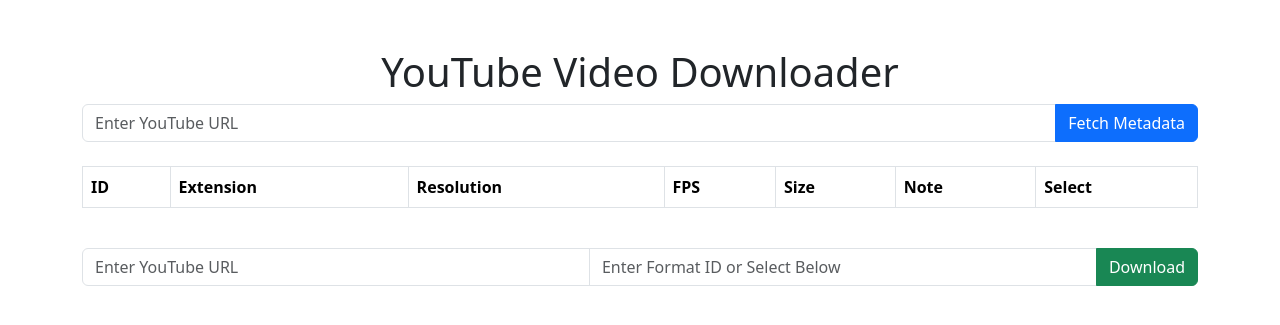
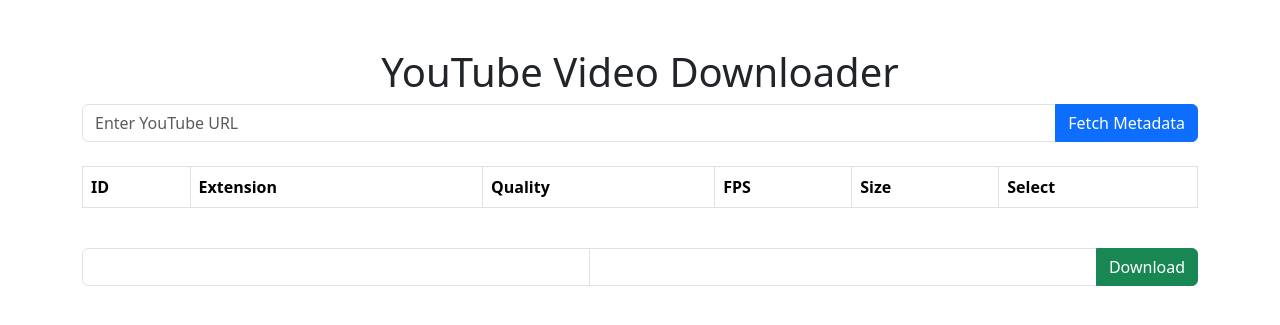
Before and after one commit to HarshVardhanLabs/Youtube-VCDownloader, a Flask app: page / in a window 1280 px wide. Shown: the top 325 px of the page. Run offline with Flask 3, Linux system fonts and the light colour scheme; lists and menus that the app fills with data are empty.

Commit message:
New fetures

```diff
--- a/app.py
+++ b/app.py
@@ -1,151 +1,99 @@
-from flask import Flask, request, render_template, jsonify
+from flask import Flask, render_template, request, jsonify, Response
 import yt_dlp
 import os
-import subprocess
-from googleapiclient.discovery import build
+import time
 
 app = Flask(__name__)
 
-# Google API Key (replace with your own)
-API_KEY = 'AIzaSyD1OXfst-mOuAx6p-ykL2VoRLn7jC6E6KA'
+DOWNLOAD_FOLDER = "static"
+os.makedirs(DOWNLOAD_FOLDER, exist_ok=True)
 
-# Path to FFmpeg (ensure this path is correct)
-FFMPEG_PATH = r"C:\ffmpeg\bin\ffmpeg.exe"
+progress_data = {'progress': '0%'}
 
-# Route for the homepage
+def progress_hook(d):
+    """ Update progress dynamically """
+    if d['status'] == 'downloading':
+        downloaded = d.get('_percent_str', '0%').strip()
+        speed = d.get('_speed_str', 'N/A')
+        eta = d.get('_eta_str', 'N/A')
+
+        # Update global progress
+        progress_data['progress'] = downloaded
+        progress_data['speed'] = speed
+        progress_data['eta'] = eta
+
 @app.route('/')
 def index():
     return render_template('index.html')
 
-# Route to fetch video metadata
 @app.route('/fetch_metadata', methods=['POST'])
 def fetch_metadata():
-    video_url = request.form['video_url']
+    video_url = request.form.get('video_url')
+    if not video_url:
+        return jsonify({'status': 'error', 'message': 'Missing video URL'})
 
+    ydl_opts = {'quiet': True, 'skip_download': True, 'force_generic_extractor': True}
     try:
-        # Extract video ID from the URL
-        video_id = video_url.split("v=")[1].split("&")[0]
+        with yt_dlp.YoutubeDL(ydl_opts) as ydl:
+            info = ydl.extract_info(video_url, download=False)
 
-        # Fetch metadata using YouTube API
-        youtube = build('youtube', 'v3', developerKey=API_KEY)
-        request_metadata = youtube.videos().list(part='snippet,statistics', id=video_id)
-        response_metadata = request_metadata.execute()
+            formats = []
+            for f in info.get('formats', []):
+                formats.append({
+                    'id': f.get('format_id'),
+                    'ext': f.get('ext'),
+                    'quality': f.get('format_note', 'N/A'),
+                    'fps': f.get('fps', 'N/A'),
+                    'size': f.get('filesize', 'Unknown'),
+                    'vcodec': f.get('vcodec', 'N/A'),
+                    'acodec': f.get('acodec', 'N/A'),
+                    'tbr': f.get('tbr', 'N/A'),
+                    'proto': f.get('protocol', 'N/A'),
+                })
 
-        video_data = response_metadata['items'][0]
-        title = video_data['snippet']['title']
-        description = video_data['snippet']['description']
-        views = video_data['statistics']['viewCount']
-
-        # Fetch available formats using yt-dlp
-        ydl_opts = {
-            'quiet': True,
-            'cookiesfrombrowser': 'chrome'  # Use cookies from Chrome browser
-        }
-        with yt_dlp.YoutubeDL(ydl_opts) as ydl:
-            info_dict = ydl.extract_info(video_url, download=False)
-            formats = info_dict.get('formats', [])
-
-            format_list = [
-                {
-                    "id": f.get('format_id'),
-                    "ext": f.get('ext'),
-                    "resolution": f.get('resolution', 'Audio Only'),
-                    "fps": f.get('fps', 'N/A'),
-                    "size": f.get('filesize', 'Unknown'),
-                    "note": f.get('format_note', 'N/A')
-                }
-                for f in formats
-            ]
-
-        return jsonify({
-            'status': 'success',
-            'title': title,
-            'description': description,
-            'views': views,
-            'formats': format_list
-        })
-
+            return jsonify({
+                'status': 'success',
+                'title': info.get('title', 'Unknown'),
+                'description': info.get('description', 'No description available.'),
+                'views': info.get('view_count', 'N/A'),
+                'formats': formats
+            })
     except Exception as e:
         return jsonify({'status': 'error', 'message': str(e)})
 
-# Route to download video and audio, and merge them
 @app.route('/download_video', methods=['POST'])
 def download_video():
     video_url = request.form['video_url']
     format_id = request.form['format_id']
 
+    ydl_opts = {
+        'format': f'{format_id}+bestaudio[ext=m4a]/mp4',
+        'outtmpl': os.path.join(DOWNLOAD_FOLDER, 'downloaded_video.%(ext)s'),
+        'merge_output_format': 'mp4',
+        'progress_hooks': [progress_hook],
+        'postprocessors': [{
+            'key': 'FFmpegVideoConvertor',
+            'preferedformat': 'mp4',
+        }]
+    }
+
     try:
-        output_dir = './downloads/'
-        if not os.path.exists(output_dir):
-            os.makedirs(output_dir)
-
-        # Define output file paths
-        video_path = os.path.join(output_dir, 'video.webm')
-        audio_path = os.path.join(output_dir, 'audio.webm')
-        merged_path = os.path.join(output_dir, 'finished_video.mp4')
-
-        # Download video
-        video_opts = {
-            'format': format_id,
-            'outtmpl': video_path,
-            'cookiesfrombrowser': 'chrome'  # Use cookies from Chrome browser
-        }
-        with yt_dlp.YoutubeDL(video_opts) as ydl:
+        with yt_dlp.YoutubeDL(ydl_opts) as ydl:
             ydl.download([video_url])
 
-        # Download highest quality audio
-        audio_opts = {
-            'format': 'bestaudio',
-            'outtmpl': audio_path,
-            'cookiesfrombrowser': 'chrome'  # Use cookies from Chrome browser
-        }
-        with yt_dlp.YoutubeDL(audio_opts) as ydl:
-            ydl.download([video_url])
-
-        # Check if video is already H.264 (MP4-compatible)
-        def is_h264(video_file):
-            cmd = [FFMPEG_PATH, '-i', video_file]
-            result = subprocess.run(cmd, stderr=subprocess.PIPE, text=True)
-            return "Video: h264" in result.stderr  # Check if video is H.264
-
-        # Construct FFmpeg command
-        if is_h264(video_path):
-            merge_command = [
-                FFMPEG_PATH,
-                '-i', video_path,  # Input video
-                '-i', audio_path,  # Input audio
-                '-c:v', 'copy',  # Copy video (no re-encoding)
-                '-c:a', 'aac',  # Convert audio to AAC
-                '-b:a', '192k',
-                '-strict', 'experimental',
-                '-y',  # Overwrite output if exists
-                merged_path
-            ]
-        else:
-            merge_command = [
-                FFMPEG_PATH,
-                '-i', video_path,
-                '-i', audio_path,
-                '-c:v', 'copy',
-                '-preset', 'p1',  # Use p1 (fastest) instead of ultrafast
-                '-crf', '28',  # Lower quality to increase speed
-                '-c:a', 'aac',  # Convert audio to AAC
-                '-b:a', '192k',
-                '-ar', '44100',
-                '-strict', 'experimental',
-                '-y',
-                merged_path
-            ]
-
-        # Run FFmpeg and show live progress
-        process = subprocess.run(merge_command, check=True)
-
-        return jsonify({'status': 'success', 'message': 'Download and merge completed!', 'output_file': merged_path})
-
-    except subprocess.CalledProcessError as e:
-        return jsonify({'status': 'error', 'message': f'FFmpeg error: {e}'})
+        output_file = "static/downloaded_video.mp4"
+        return jsonify({'status': 'success', 'output_file': output_file})
     except Exception as e:
         return jsonify({'status': 'error', 'message': str(e)})
 
-if __name__ == "__main__":
-    app.run()
+@app.route('/progress')
+def progress():
+    """ Streams the progress to the frontend """
+    def event_stream():
+        while True:
+            time.sleep(1)  # Update every second
+            yield f"data: {progress_data['progress']}|{progress_data['speed']}|{progress_data['eta']}\n\n"
+    return Response(event_stream(), mimetype='text/event-stream')
+
+if __name__ == '__main__':
+    app.run(debug=True, threaded=True)
--- a/templates/index.html
+++ b/templates/index.html
@@ -6,29 +6,18 @@
     <title>YouTube Video Downloader</title>
     <link href="https://cdn.jsdelivr.net/npm/bootstrap@5.3.0-alpha1/dist/css/bootstrap.min.css" rel="stylesheet">
     <style>
-        .table-responsive {
-            max-height: 400px;
-            overflow-y: auto;
-        }
-        .progress {
-            margin-top: 20px;
-        }
-        #progressSection {
-            display: none;
-        }
-        .metadata {
-            margin-bottom: 20px;
-        }
-        .metadata p {
-            font-weight: bold;
-        }
+        .table-responsive { max-height: 400px; overflow-y: auto; }
+        .progress { margin-top: 20px; }
+        #progressSection { display: none; }
+        .metadata { margin-bottom: 20px; }
+        .metadata p { font-weight: bold; }
+        .selected { background-color: #d4edda !important; }
     </style>
 </head>
 <body>
     <div class="container mt-5">
         <h1 class="text-center">YouTube Video Downloader</h1>
 
-        <!-- Fetch Metadata Form -->
         <form id="fetchForm" class="mb-4">
             <div class="input-group">
                 <input type="text" class="form-control" name="video_url" placeholder="Enter YouTube URL" required>
@@ -36,24 +25,21 @@
             </div>
         </form>
 
-        <!-- Video Metadata Display -->
         <div id="metadataSection" class="metadata" style="display: none;">
             <p><strong>Title:</strong> <span id="videoTitle"></span></p>
             <p><strong>Description:</strong> <span id="videoDescription"></span></p>
             <p><strong>Views:</strong> <span id="videoViews"></span></p>
         </div>
 
-        <!-- Metadata Table -->
         <div class="table-responsive">
             <table id="formatTable" class="table table-bordered table-striped">
                 <thead>
                     <tr>
                         <th>ID</th>
                         <th>Extension</th>
-                        <th>Resolution</th>
+                        <th>Quality</th>
                         <th>FPS</th>
                         <th>Size</th>
-                        <th>Note</th>
                         <th>Select</th>
                     </tr>
                 </thead>
@@ -61,16 +47,14 @@
             </table>
         </div>
 
-        <!-- Download Form -->
         <form id="downloadForm" class="mt-4">
             <div class="input-group mb-3">
-                <input type="text" class="form-control" id="videoUrlInput" name="video_url" placeholder="Enter YouTube URL" readonly required>
-                <input type="text" class="form-control" id="formatIdInput" name="format_id" placeholder="Enter Format ID or Select Below" readonly required>
+                <input type="text" class="form-control" id="videoUrlInput" name="video_url" readonly required>
+                <input type="text" class="form-control" id="formatIdInput" name="format_id" readonly required>
                 <button class="btn btn-success" type="submit">Download</button>
             </div>
         </form>
 
-        <!-- Progress and Status -->
         <div id="progressSection">
             <div class="progress">
                 <div id="downloadProgress" class="progress-bar progress-bar-striped progress-bar-animated" role="progressbar" style="width: 0%;"></div>
@@ -80,7 +64,6 @@
     </div>
 
     <script>
-        // Fetch metadata
         document.getElementById('fetchForm').onsubmit = async function (e) {
             e.preventDefault();
             const formData = new FormData(e.target);
@@ -88,66 +71,64 @@
             const data = await response.json();
 
             if (data.status === 'success') {
-                // Display video metadata
                 document.getElementById('videoTitle').textContent = data.title;
                 document.getElementById('videoDescription').textContent = data.description;
                 document.getElementById('videoViews').textContent = data.views;
-                document.getElementById('metadataSection').style.display = 'block';  // Show metadata section
+                document.getElementById('metadataSection').style.display = 'block';
 
-                // Populate formats table
                 const tableBody = document.querySelector('#formatTable tbody');
-                tableBody.innerHTML = data.formats.map(format => `
-                    <tr>
-                        <td>${format.id}</td>
-                        <td>${format.ext}</td>
-                        <td>${format.resolution}</td>
-                        <td>${format.fps}</td>
-                        <td>${format.size === 'Unknown' ? 'N/A' : `${(format.size / (1024 * 1024)).toFixed(2)} MB`}</td>
-                        <td>${format.note}</td>
-                        <td><button class="btn btn-sm btn-primary selectFormat" data-id="${format.id}">Select</button></td>
-                    </tr>
-                `).join('');
+                tableBody.innerHTML = "";
 
-                document.getElementById('videoUrlInput').value = formData.get('video_url'); // Populate URL for download form
+                data.formats.forEach(f => {
+                    const row = `
+                        <tr>
+                            <td>${f.id}</td>
+                            <td>${f.ext}</td>
+                            <td>${f.quality}</td>
+                            <td>${f.fps || 'N/A'}</td>
+                            <td>${f.size || 'Unknown'}</td>
+                            <td><button class="btn btn-primary selectFormat" data-id="${f.id}">Select</button></td>
+                        </tr>
+                    `;
+                    tableBody.innerHTML += row;
+                });
+
+                document.getElementById('videoUrlInput').value = formData.get('video_url');
             } else {
                 alert(`Error: ${data.message}`);
             }
         };
 
-        // Select format from the table
         document.querySelector('#formatTable').addEventListener('click', function (e) {
             if (e.target.classList.contains('selectFormat')) {
-                const formatId = e.target.dataset.id;
-                document.getElementById('formatIdInput').value = formatId;
+                document.querySelectorAll(".selected").forEach(row => row.classList.remove("selected"));
+                e.target.closest("tr").classList.add("selected");
+                document.getElementById('formatIdInput').value = e.target.dataset.id;
             }
         });
 
-        // Download video and audio
         document.getElementById('downloadForm').onsubmit = async function (e) {
             e.preventDefault();
+            document.getElementById('progressSection').style.display = 'block';
+            document.getElementById('downloadProgress').style.width = '0%';
+            document.getElementById('statusMessage').innerText = 'Downloading...';
+
+            const eventSource = new EventSource('/progress');
+            eventSource.onmessage = function (event) {
+                const [progress, speed, eta] = event.data.split('|');
+                document.getElementById('downloadProgress').style.width = progress;
+                document.getElementById('statusMessage').innerText = `Downloading: ${progress} | Speed: ${speed} | ETA: ${eta}`;
+            };
+
             const formData = new FormData(e.target);
-            document.getElementById('progressSection').style.display = 'block';
-            document.getElementById('statusMessage').textContent = 'Downloading and merging...';
-            document.getElementById('downloadProgress').style.width = '0%';
-
             const response = await fetch('/download_video', { method: 'POST', body: formData });
             const data = await response.json();
 
-            if (data.status === 'success') {
-                document.getElementById('statusMessage').textContent = 'Download and merge completed successfully!';
-                document.getElementById('downloadProgress').style.width = '100%';
-                const link = document.createElement('a');
-                link.href = data.output_file;
-                link.download = data.output_file.split('/').pop();
-                link.textContent = 'Click here to download the merged file';
-                document.getElementById('statusMessage').appendChild(document.createElement('br'));
-                document.getElementById('statusMessage').appendChild(link);
-            } else {
-                document.getElementById('statusMessage').textContent = `Error: ${data.message}`;
-                document.getElementById('downloadProgress').style.width = '0%';
-            }
+            eventSource.close();
+            document.getElementById('statusMessage').innerHTML = data.status === 'success'
+                ? `<a href="${data.output_file}" download>Download File</a>`
+                : `Error: ${data.message}`;
         };
     </script>
-    <script src="https://cdn.jsdelivr.net/npm/bootstrap@5.3.0-alpha1/dist/js/bootstrap.bundle.min.js"></script>
 </body>
 </html>
```
Also changed, not shown: practice.py (deleted, +0 -44 lines), youtube_cookies.txt (deleted, +0 -27 lines), 1 other file.
